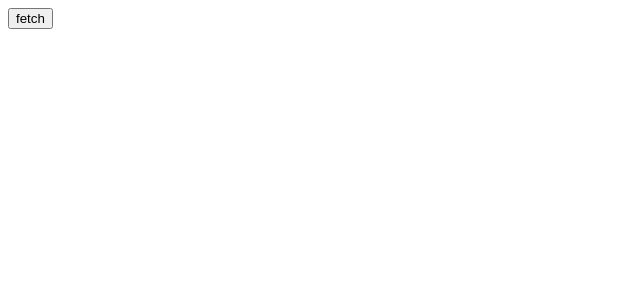
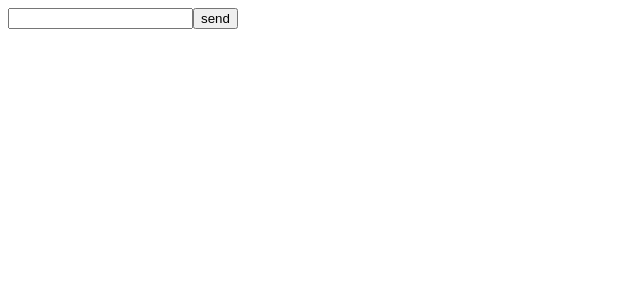
Before and after one commit to Erodot0/react-exercises, a React (Create React App) app in the folder my-app/: page / in a window 1280 px wide. Shown: the top 300 px of the page, without its empty margins (0-640 px from the left). Built offline with nearby package versions, Linux system fonts and the light colour scheme.

Commit message:
useEffect-04 done

```diff
--- a/my-app/src/App.js
+++ b/my-app/src/App.js
@@ -10,7 +10,8 @@ import React from "react";
 // import { Login } from "./components/Login";
 // import { UncontrolledLogin } from "./components/UncontrolledLogin";
 // import { TodoList } from "./components/TodoList";
-import { GithubUser } from "./components/GithubUser"
+// import { GithubUser } from "./components/GithubUser"
+import { GithubUserList } from "./components/GithubUserList"
 
 export class App extends React.Component {
     state = {
@@ -38,7 +39,8 @@ export class App extends React.Component {
                 {/* <Welcome name="john" age="12"/> */}
                 {/* <Sum numbers={[1,2,3,4,5,6]}/> */}
                 {/* <Counter initialValue={0} incrementAmount={1} incrementInterval={1000}/> */}
-                <GithubUser username="Erodot0"/>
+                {/* <GithubUser username="Erodot0"/> */}
+                <GithubUserList />
                 {/* <InteractiveWelcome /> */}
                 {/* <Login /> */}
                 {/* <UncontrolledLogin /> */}
--- a/my-app/src/components/GithubUser.js
+++ b/my-app/src/components/GithubUser.js
@@ -1,23 +1,25 @@
-import { useState } from "react"
+import { useEffect, useState } from "react"
 
-export function GithubUser({username = "erodoto"}){
+export function GithubUser({username}){
     const [data, setData] = useState("")
 
-    const fetchData = async () => {
+    const fetchData = async (username) => {
         const res = await fetch(`https://api.github.com/users/${username}`)
         const resJson = await res.json()
         setData(resJson)
     }
 
-    console.log(data)
+    useEffect(() => {
+        fetchData(username)
+    },[username])
+
+
 
     return(
         <div>
-            <button onClick={fetchData}>fetch</button>
             <div className="fetchContent">
                 {data.avatar_url && <a href={data.html_url}><img src={data.avatar_url} alt="userpfp" /></a>}
                 <h1>{data.name}</h1>
-
             </div>
         </div>
     )
--- /dev/null
+++ b/my-app/src/components/GithubUserList.js
@@ -0,0 +1,29 @@
+import { useState } from "react";
+import { GithubUser } from "./GithubUser"
+
+export function GithubUserList() {
+    const [userArray, setUserArray] = useState([])
+    const [user, setUser] = useState("")
+
+    function handleInputChange(event) {
+        setUser(event.target.value)
+    }
+
+    function handleBtnClick() {
+        setUserArray([...userArray, user])
+    }
+
+    return (
+        <div>
+            <div>
+                <input onChange={handleInputChange} type="text" />
+                <button onClick={handleBtnClick}>send</button>
+            </div>
+            {userArray.map((uservalue, index) =>
+                <div key={uservalue + index}>
+                    <GithubUser username={uservalue} />
+                </div>)}
+            {/* {userArray.map((githubName)=> (<div> <GithubUser username={githubName}/> </div> ))} */}
+        </div>
+    )
+}
```
